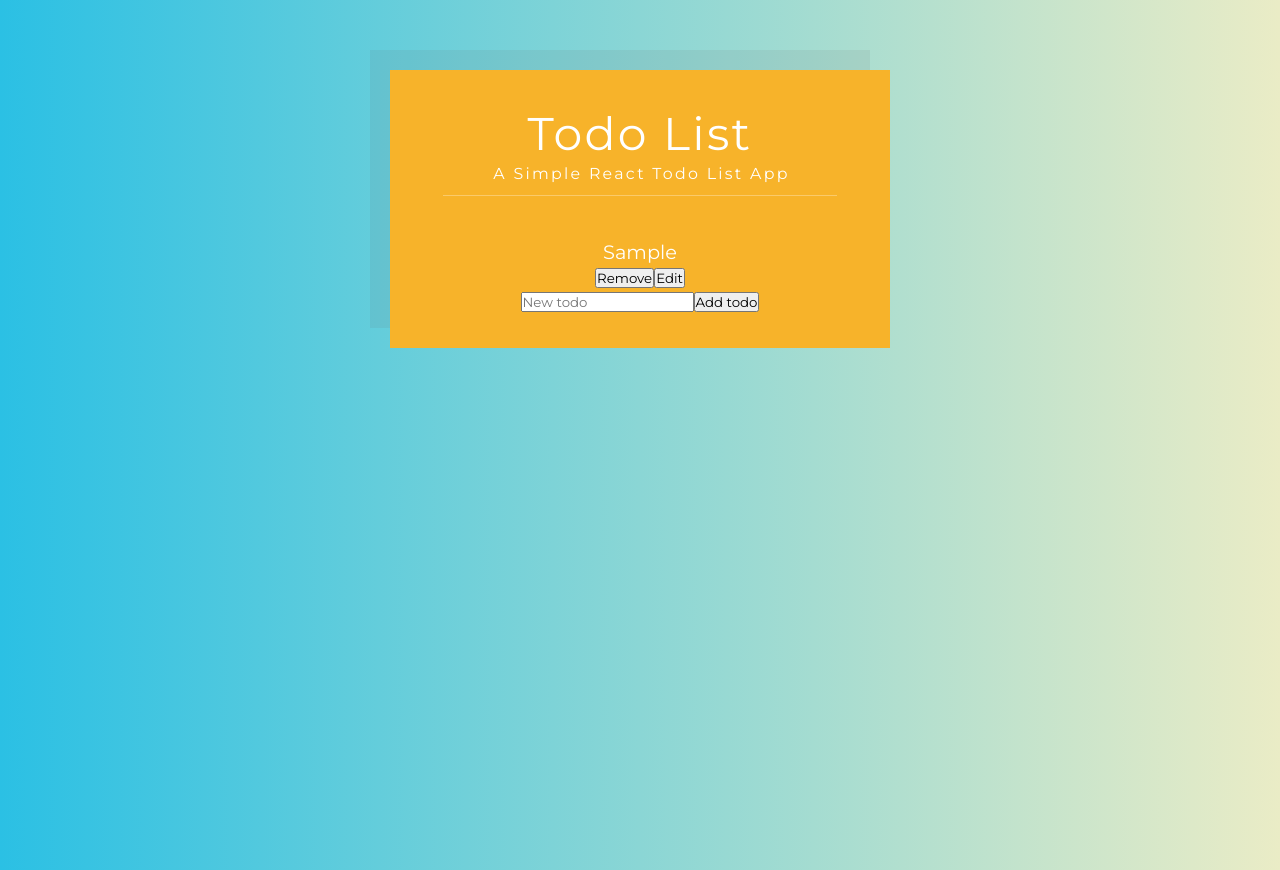
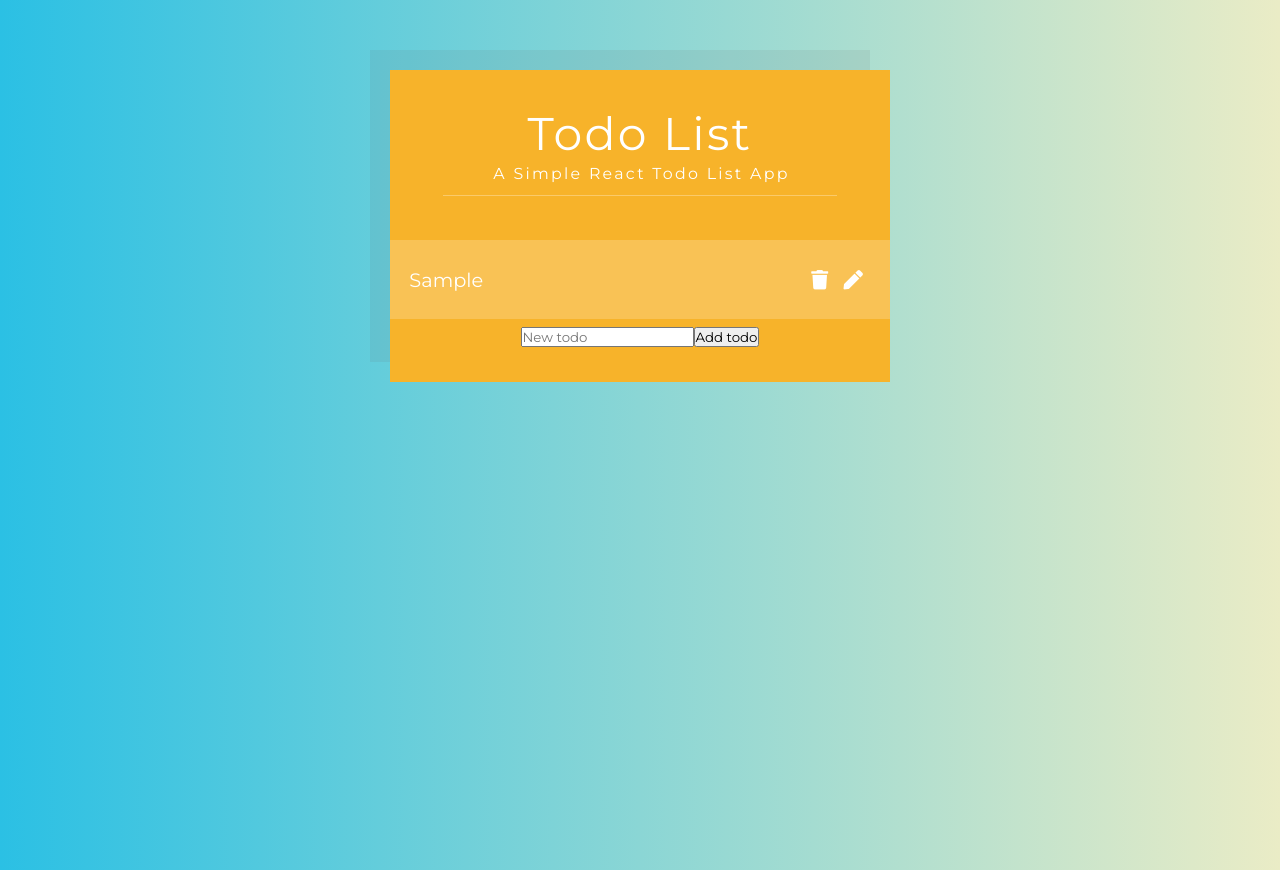
Before and after one commit to csasl/react-todo, a React (Create React App) app in the folder todolist/: page / in a window 1280 px wide. Both pictures are taken after typing "Sample" into the empty fields and a click on the button "Add todo". Built offline with nearby package versions, Linux system fonts and the light colour scheme.

Commit message:
style individual todos

```diff
--- a/todolist/public/index.html
+++ b/todolist/public/index.html
@@ -4,6 +4,7 @@
     <meta charset="utf-8" />
     <link rel="icon" href="%PUBLIC_URL%/favicon.ico" />
     <link href="https://fonts.googleapis.com/css2?family=Montserrat:wght@400;600&display=swap" rel="stylesheet">
+    <link rel="stylesheet" href="https://use.fontawesome.com/releases/v5.14.0/css/all.css" integrity="sha384-HzLeBuhoNPvSl5KYnjx0BT+WB0QEEqLprO+NBkkk5gbc67FTaL7XIGa2w1L0Xbgc" crossorigin="anonymous">
     <meta name="viewport" content="width=device-width, initial-scale=1" />
     <meta name="theme-color" content="#000000" />
     <meta
--- a/todolist/src/TodoItem.css
+++ b/todolist/src/TodoItem.css
@@ -1,4 +1,44 @@
-.complete {
-    text-decoration: line-through;
 
+
+.Todo {
+    display: flex;
+    margin:0 -3rem 4px;
+    padding: 1.1rem;
+    justify-content: space-between;
+    align-items: center;
+    background: rgba(255,255,255,0.2);
 }
+.TodoItem {
+    position: relative;
+    transition: opacity 0.4s linear;
+}
+
+.TodoItem complete {
+    opacity: 0.6;
+}
+.Todo-buttons button{
+    border: none;
+    font-size: 1em;
+    margin: 0.4em;
+    background: none;
+    -webkit-appearance: none;
+    cursor: pointer;
+    color: #fff;
+}
+.TodoItem.complete:before{
+    content: "";
+    position: absolute;
+    top:50%;
+    left:-0.5rem;
+    display: block;
+    width: 0%;
+    height:1.5px;
+    background: #fff;
+    animation: strikeitem 0.5s ease-out 0s forwards;
+}
+
+@keyframes strikeitem{
+    to{
+        width: calc(100% + 1rem);
+    }
+}
--- a/todolist/src/TodoItem.js
+++ b/todolist/src/TodoItem.js
@@ -47,7 +47,7 @@ class TodoItem extends Component{
 
         if(this.state.editing){
             return (
-                <div>
+                <div className="Todo">
                     <form onSubmit={this.handleUpdate}>
                         <input type="text"
                         value={this.state.task}
@@ -59,10 +59,13 @@ class TodoItem extends Component{
             );
         } else {
             return (
-                <div>
-                <li className={this.state.completed? "complete": ""} onClick={this.handleComplete}>{this.props.task}</li>
-                <button onClick={this.handleRemove}>Remove</button>
-                <button onClick={this.handleEditRequest}>Edit</button>
+                <div className="Todo">
+                <li className={this.state.completed? "TodoItem complete": "TodoItem"} onClick={this.handleComplete}>{this.props.task}</li>
+                <div className="Todo-buttons">
+                     <button onClick={this.handleRemove}><i className='fas fa-trash'></i></button>
+                     <button onClick={this.handleEditRequest}><i className='fas fa-pen'></i></button>
+                </div>
+
             </div>
             );
         }
```
